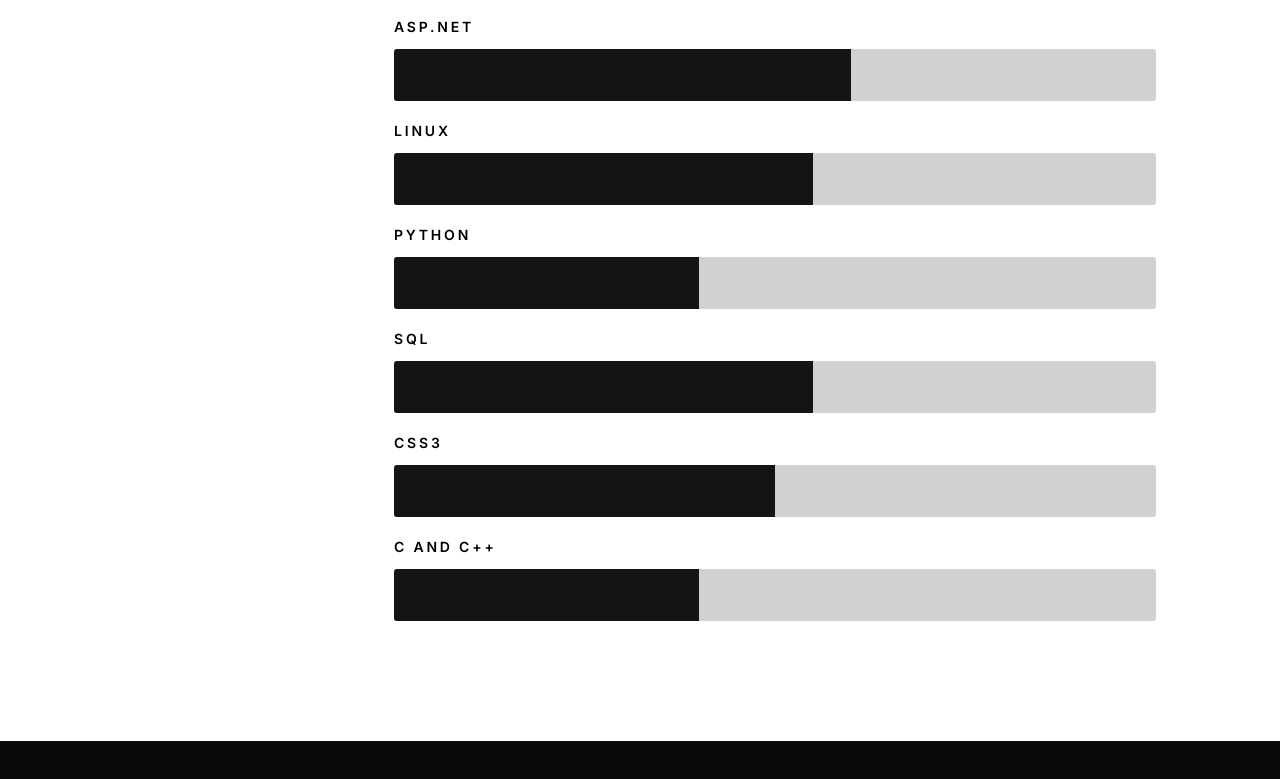
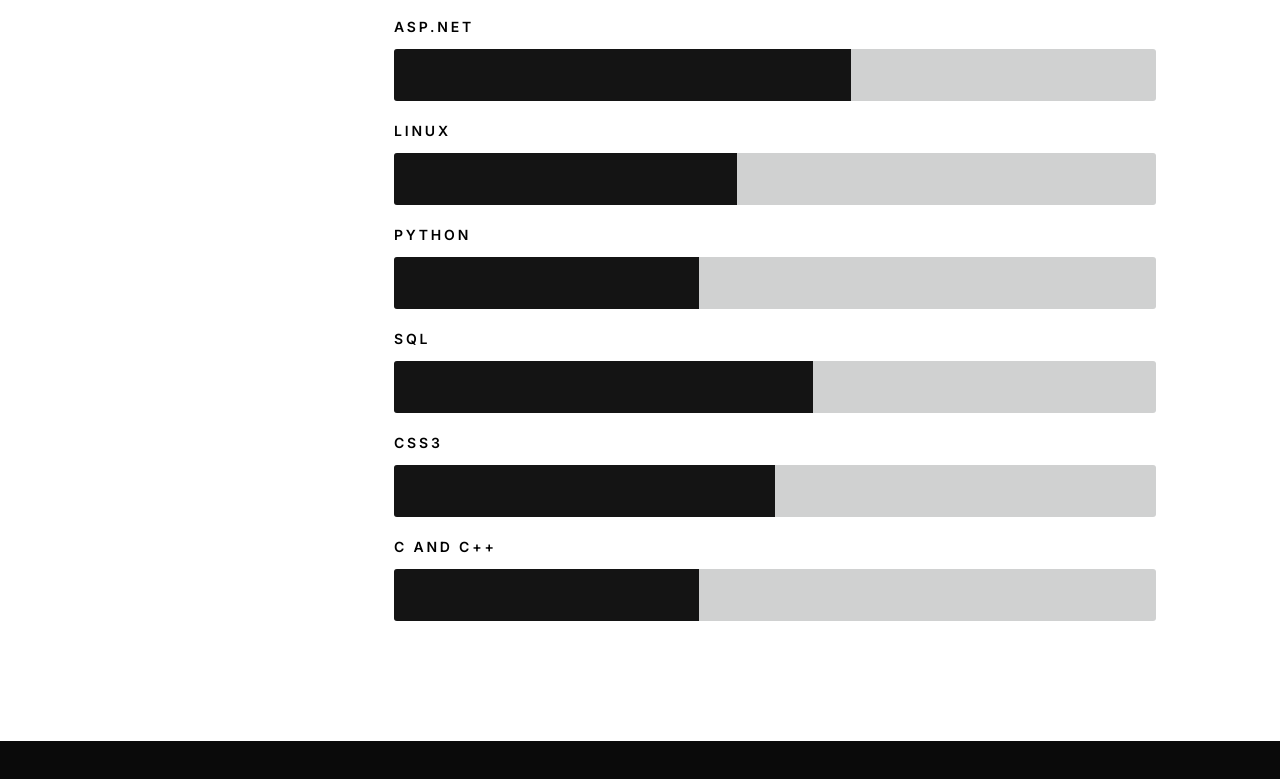
Before and after one commit to ShreyaR050/Portfolio, a plain HTML site: page index.html in a window 1280 px wide. Shown: the part 2960-3739 px from the top of the page. Drawn offline with Linux system fonts and the light colour scheme.

Commit message:
update commit

```diff
--- a/index.html
+++ b/index.html
@@ -235,7 +235,7 @@
                             <strong>Asp.net</strong>
                             </li>
                     <li>
-                        <div class="progress percent55"></div>
+                        <div class="progress percent45"></div>
                         <strong>linux</strong>
                         </li>
                         <li>
```
